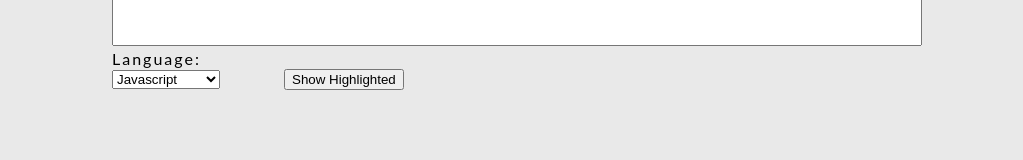
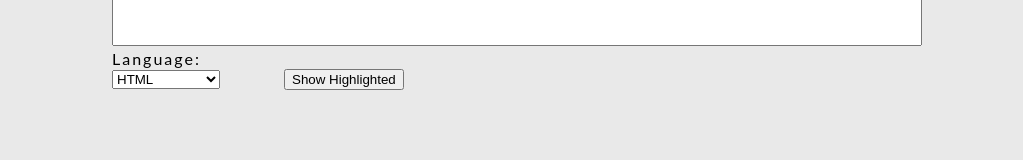
Before and after one commit to littlegolden/syntax-highlight-word, a Vue app: page / in a window 1280 px wide. Shown: the part 887-1047 px from the top of the page, without its empty margins (123-1146 px from the left). Built offline with nearby package versions, Linux system fonts and the light colour scheme; a web font is replaced by a local one.

Commit message:
change default select option

```diff
--- a/src/components/FormApp.vue
+++ b/src/components/FormApp.vue
@@ -53,18 +53,10 @@ export default {
     return {
       form: {
         code: '',
-        lang: 'javascript'
+        lang: 'html'
       },
       show: {}
     }
-  },
-  methods: {
-    // submit () {
-    //   this.$router.push({
-    //     name: 'Highlight',
-    //     params: this.form
-    //   })
-    // }
   }
 }
 </script>
--- a/src/components/Highlight.vue
+++ b/src/components/Highlight.vue
@@ -2,7 +2,7 @@
   <!-- <pre :class="`brush: ${lang};`" v-text="code"></pre> -->
   <div
     id="result"
-    :class="['container', { selectGunt: selectGunt }]"
+    :class="'container'"
     v-show="data.code"
   >
     <div class="options">
@@ -89,6 +89,7 @@ export default {
     margin-left: auto;
     margin-right: auto;
     user-select: none;
+    color: #666;
   }
   .syntaxhighlighter .code .line.alt1 {
     background-color: #f8f8f8 !important;
```
